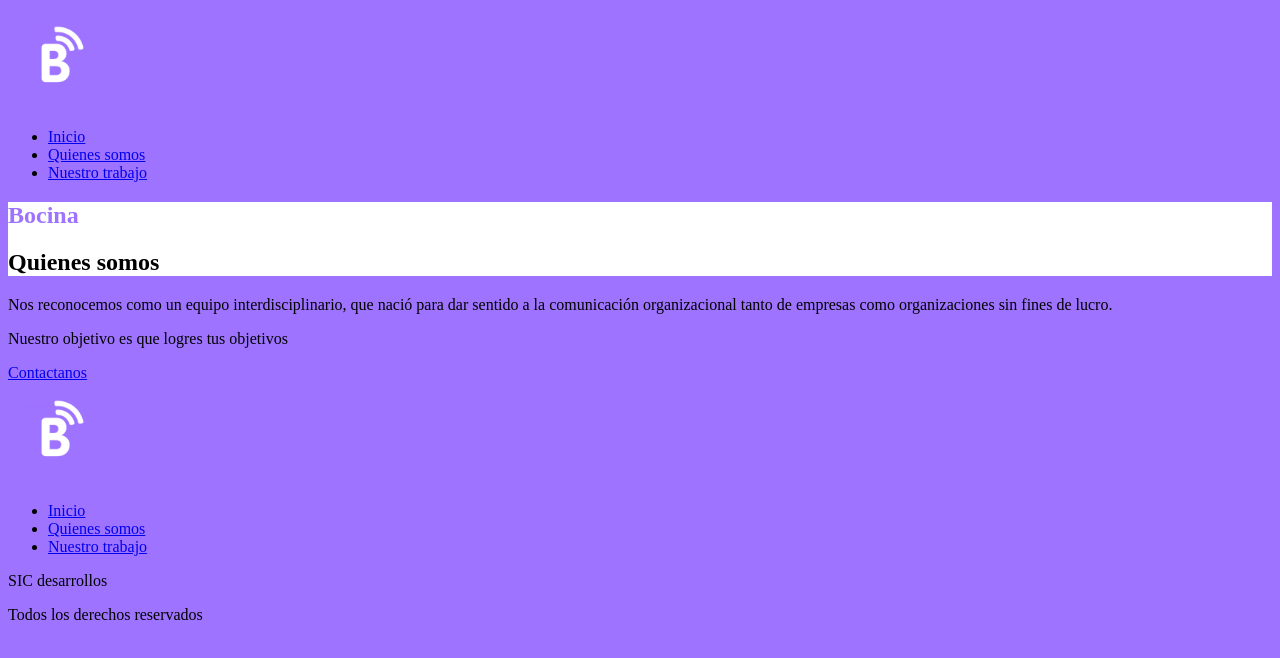
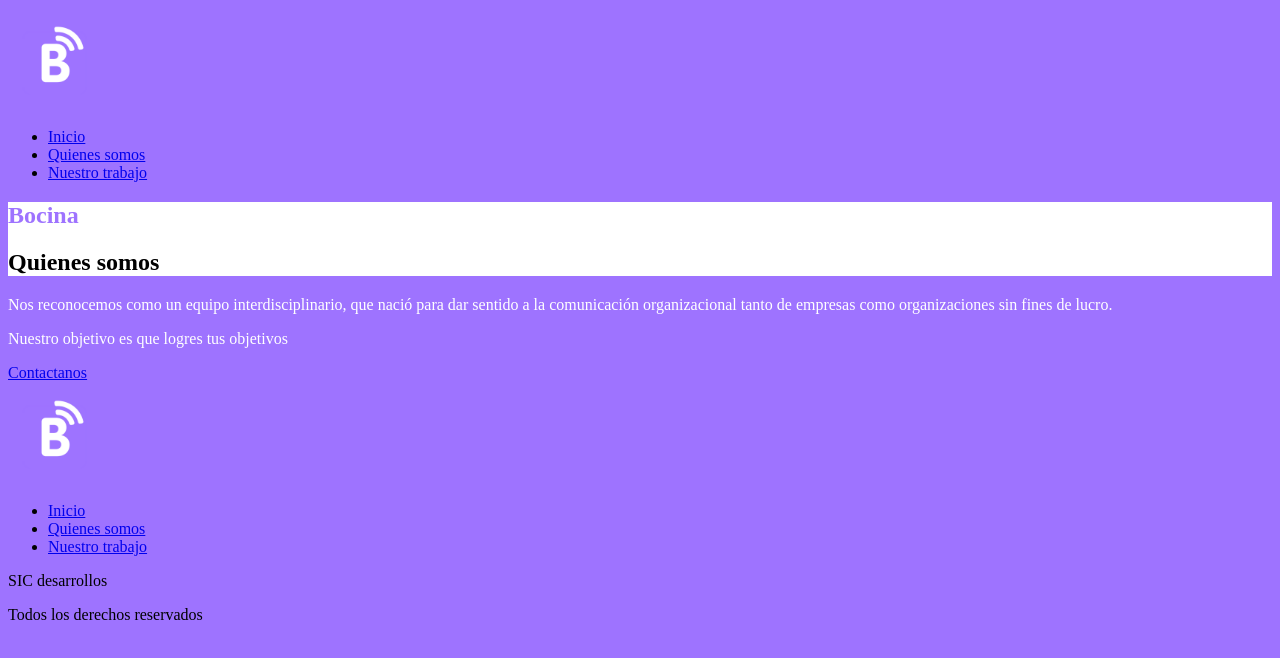
Before and after one commit to sebacordero/proyecto-web-pd, a plain HTML site: page page-2.html in a window 1280 px wide. Drawn offline with Linux system fonts and the light colour scheme.

Commit message:
Update page-2.html

```diff
--- a/page-2.html
+++ b/page-2.html
@@ -21,6 +21,10 @@
 
     h2 {
         color:#e7dff;
+    }
+
+    .idea {
+     color:#ffffff;
     }
 
     footer {
```
